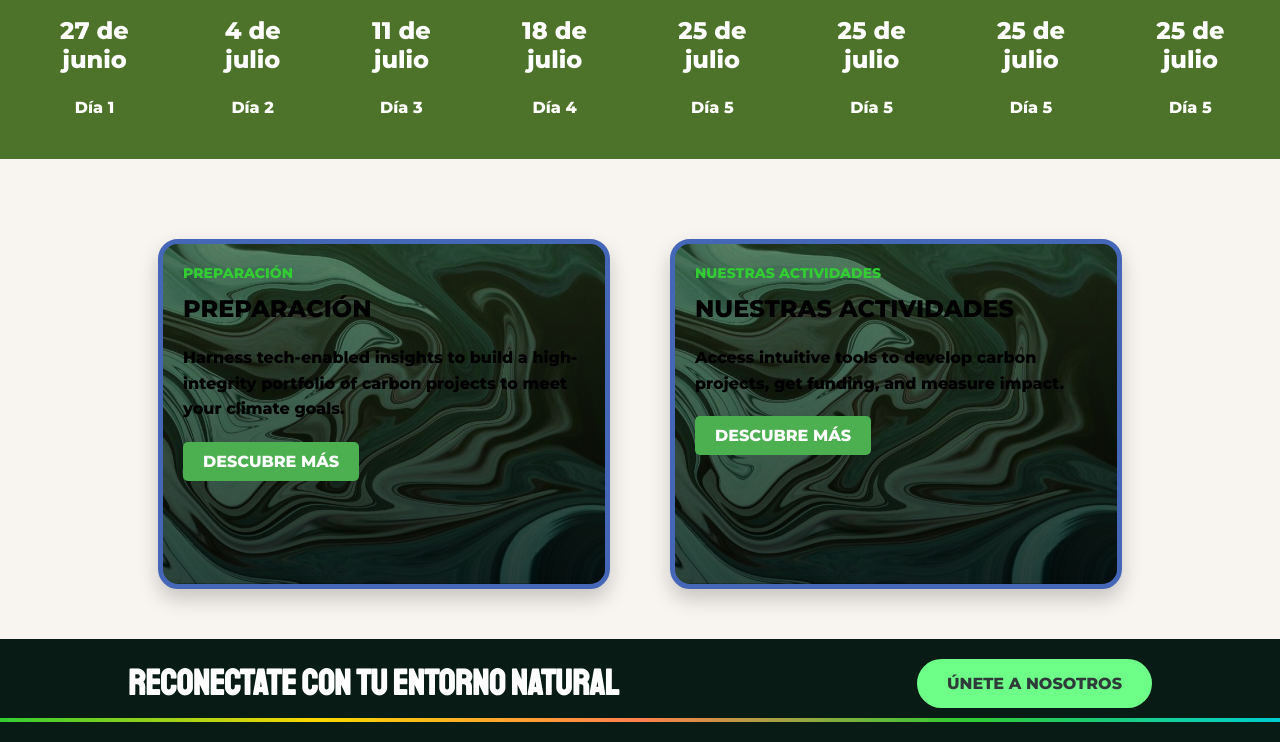
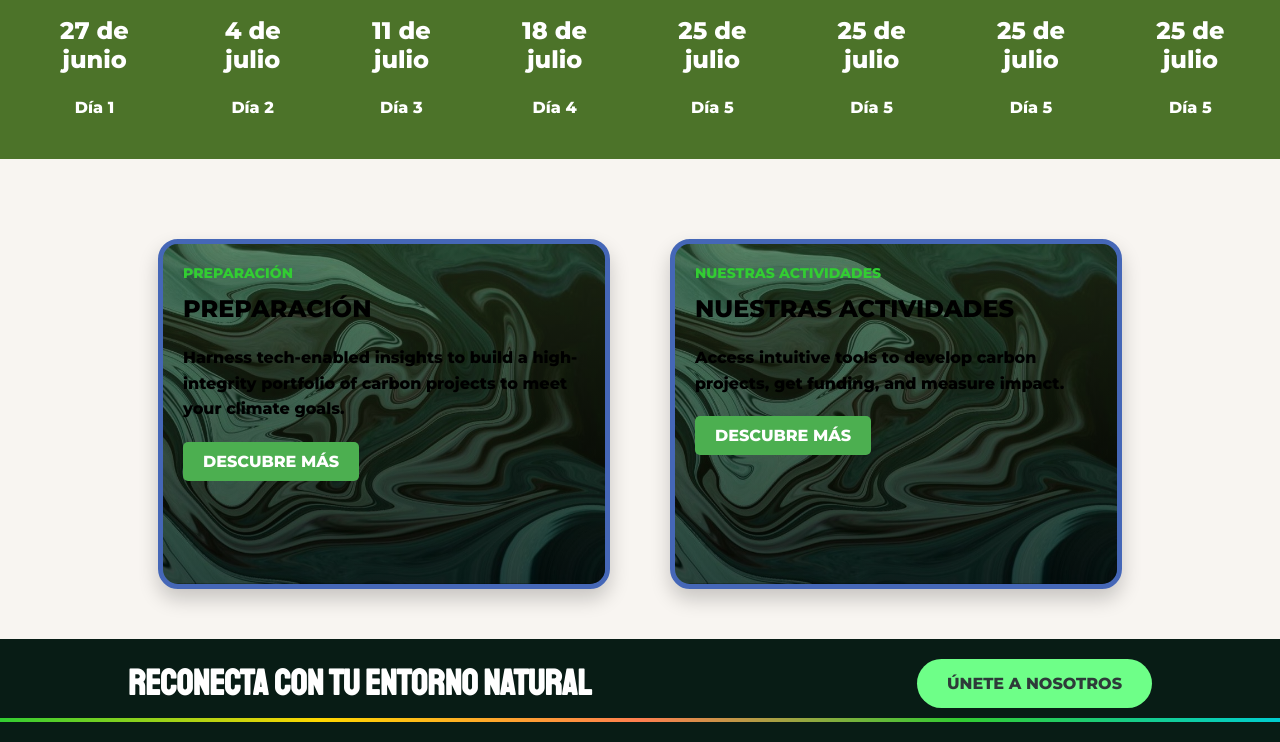
Before and after one commit to blekk111/armonias, a website: page index.html in a window 1280 px wide. Shown: the part 1561-2303 px from the top of the page. Drawn offline with nearby package versions, Linux system fonts and the light colour scheme.

Commit message:
Update index.html

```diff
--- a/index.html
+++ b/index.html
@@ -220,7 +220,7 @@
 
         <footer>
             <div class="footer-content">
-                <h1>Reconectate con tu entorno natural</h1>
+                <h1>Reconecta con tu entorno natural</h1>
                 <button>ÚNETE A NOSOTROS</button>
             </div>
             <div class="footer-border"></div>
```
